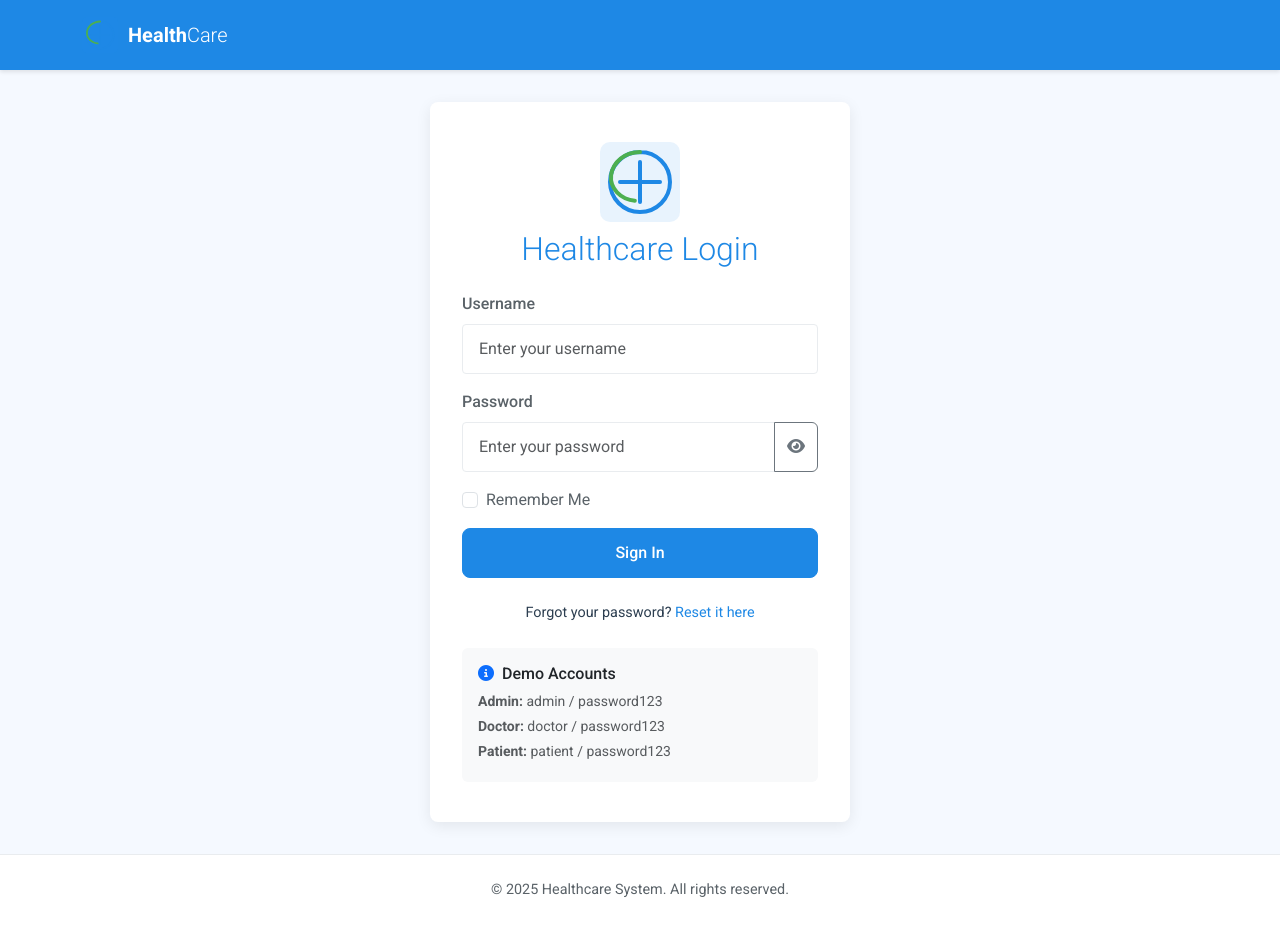
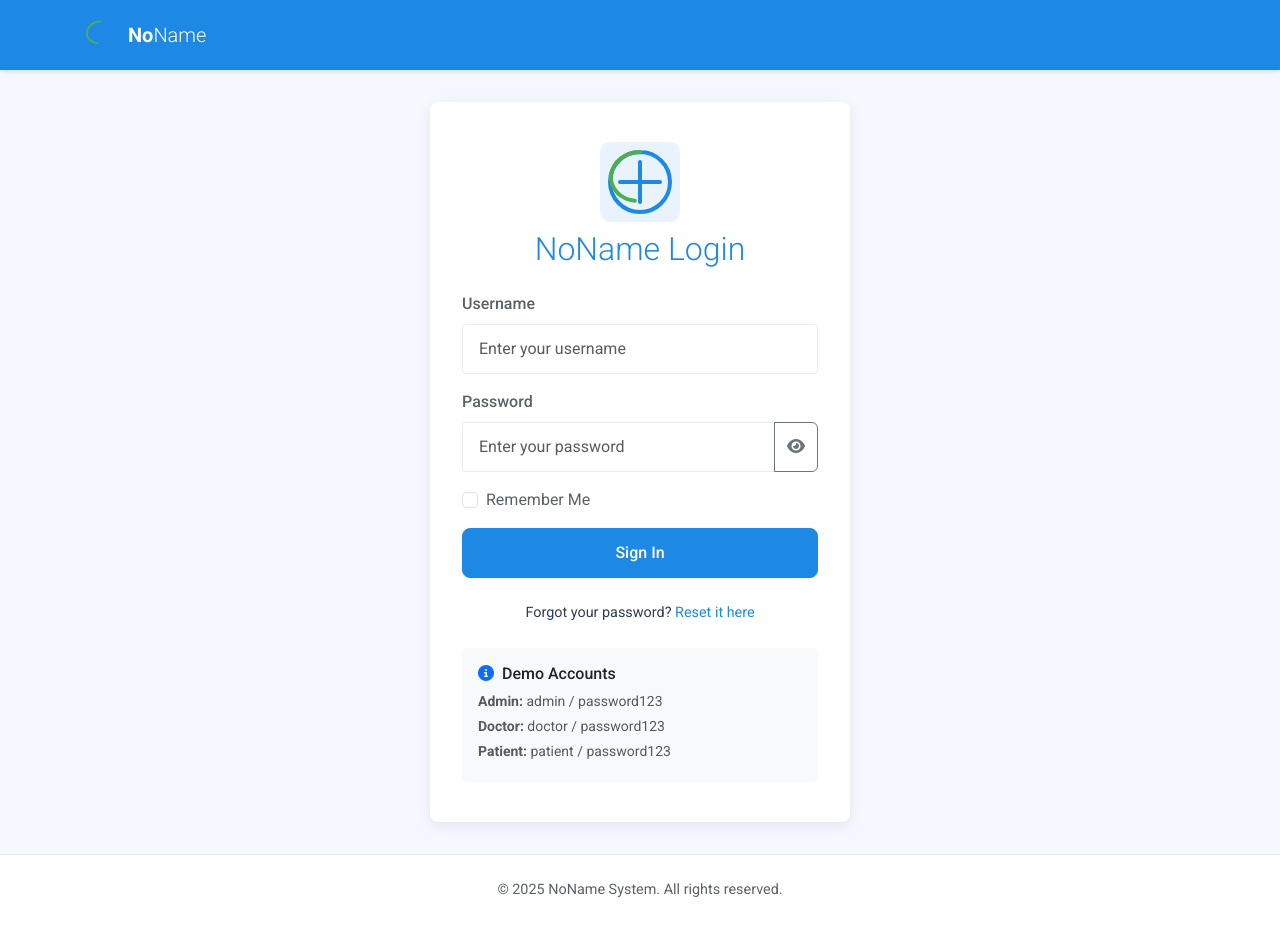
Before and after one commit to ChXianMc/Hackaton_2025, a Flask app: a page that uses templates/base.html in a window 1280 px wide. Run offline with Flask 3, Linux system fonts and the light colour scheme.

Commit message:
Rename application to "NoName System" throughout the user interface
Rename "Healthcare System" to "NoName System" in base.html, forgot_password.html, login.html, and reset_password.html templates.

Replit-Commit-Author: Agent
Replit-Commit-Session-Id: 8f0a4c41-0923-4766-bde1-f4bd183b2888
Replit-Commit-Screenshot-Url: https://storage.googleapis.com/screenshot-production-us-central1/c3aa28ac-e5bc-4b7a-a49a-6a93aa967a67/d78d6eff-34a5-4c28-9f9a-d59eecf66063.jpg

```diff
--- a/templates/base.html
+++ b/templates/base.html
@@ -3,7 +3,7 @@
 <head>
     <meta charset="UTF-8">
     <meta name="viewport" content="width=device-width, initial-scale=1.0">
-    <title>{% if title %}{{ title }} - {% endif %}Healthcare System</title>
+    <title>{% if title %}{{ title }} - {% endif %}NoName System</title>
 
     <!-- Bootstrap CSS -->
     <link href="https://cdn.jsdelivr.net/npm/bootstrap@5.3.0-alpha1/dist/css/bootstrap.min.css" rel="stylesheet">
@@ -21,8 +21,8 @@
     <nav class="navbar navbar-expand-lg">
         <div class="container">
             <a class="navbar-brand" href="{{ url_for('index') }}">
-                <img src="{{ url_for('static', filename='imgs/healthcare-logo.svg') }}" alt="Healthcare Logo">
-                Health<span>Care</span>
+                <img src="{{ url_for('static', filename='imgs/healthcare-logo.svg') }}" alt="NoName Logo">
+                No<span>Name</span>
             </a>
             {% if current_user.is_authenticated %}
             <button class="navbar-toggler" type="button" data-bs-toggle="collapse" data-bs-target="#navbarNav" aria-controls="navbarNav" aria-expanded="false" aria-label="Toggle navigation">
@@ -74,7 +74,7 @@
 
     <footer class="footer">
         <div class="container">
-            <p>&copy; <span id="current-year"></span> Healthcare System. All rights reserved.</p>
+            <p>&copy; <span id="current-year"></span> NoName System. All rights reserved.</p>
         </div>
     </footer>
 
--- a/templates/forgot_password.html
+++ b/templates/forgot_password.html
@@ -5,7 +5,7 @@
     <div class="col-md-6 col-lg-5">
         <div class="auth-form forgot-password">
             <div class="logo-container">
-                <img src="{{ url_for('static', filename='imgs/healthcare-logo.svg') }}" alt="Healthcare Logo" class="mb-2">
+                <img src="{{ url_for('static', filename='imgs/healthcare-logo.svg') }}" alt="NoName Logo" class="mb-2">
                 <h2>Reset Your Password</h2>
             </div>
 
--- a/templates/login.html
+++ b/templates/login.html
@@ -5,8 +5,8 @@
     <div class="col-md-6 col-lg-5">
         <div class="auth-form login-form">
             <div class="logo-container">
-                <img src="{{ url_for('static', filename='imgs/healthcare-logo.svg') }}" alt="Healthcare Logo" class="mb-2">
-                <h2>Healthcare Login</h2>
+                <img src="{{ url_for('static', filename='imgs/healthcare-logo.svg') }}" alt="NoName Logo" class="mb-2">
+                <h2>NoName Login</h2>
             </div>
 
             <form id="login-form" method="POST" action="{{ url_for('login') }}">
--- a/templates/reset_password.html
+++ b/templates/reset_password.html
@@ -5,7 +5,7 @@
     <div class="col-md-6 col-lg-5">
         <div class="auth-form reset-password">
             <div class="logo-container">
-                <img src="{{ url_for('static', filename='imgs/healthcare-logo.svg') }}" alt="Healthcare Logo" class="mb-2">
+                <img src="{{ url_for('static', filename='imgs/healthcare-logo.svg') }}" alt="NoName Logo" class="mb-2">
                 <h2>Reset Your Password</h2>
             </div>
 
```
